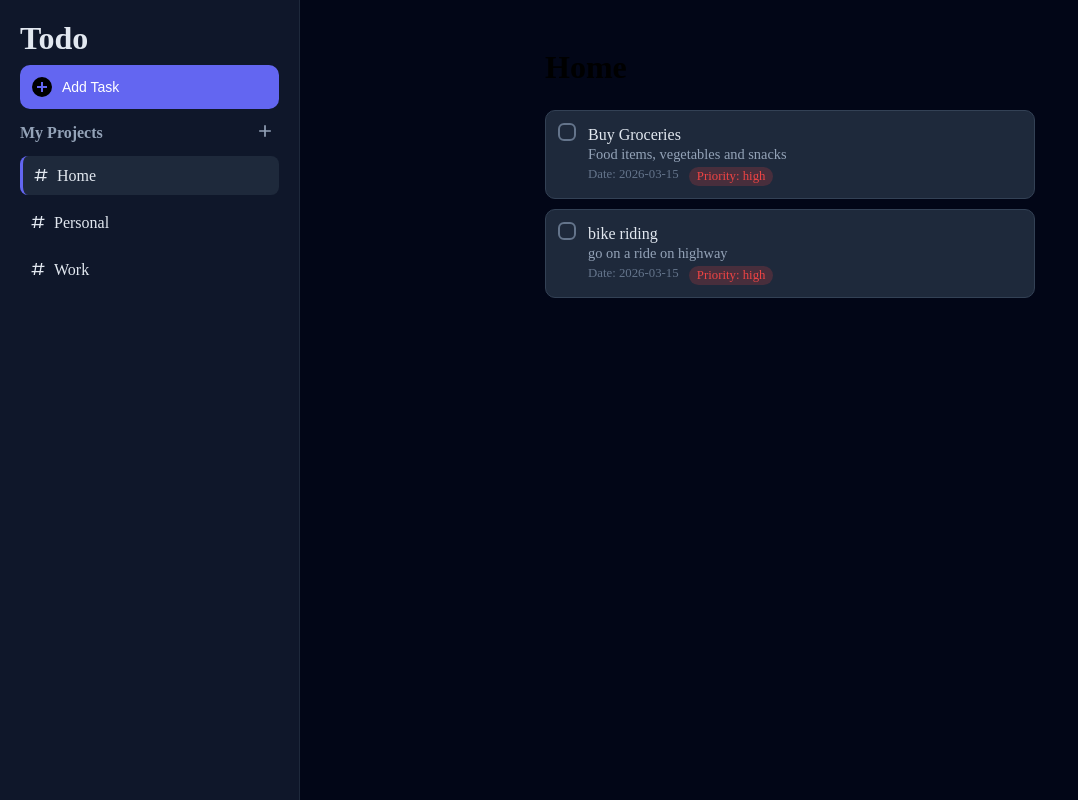
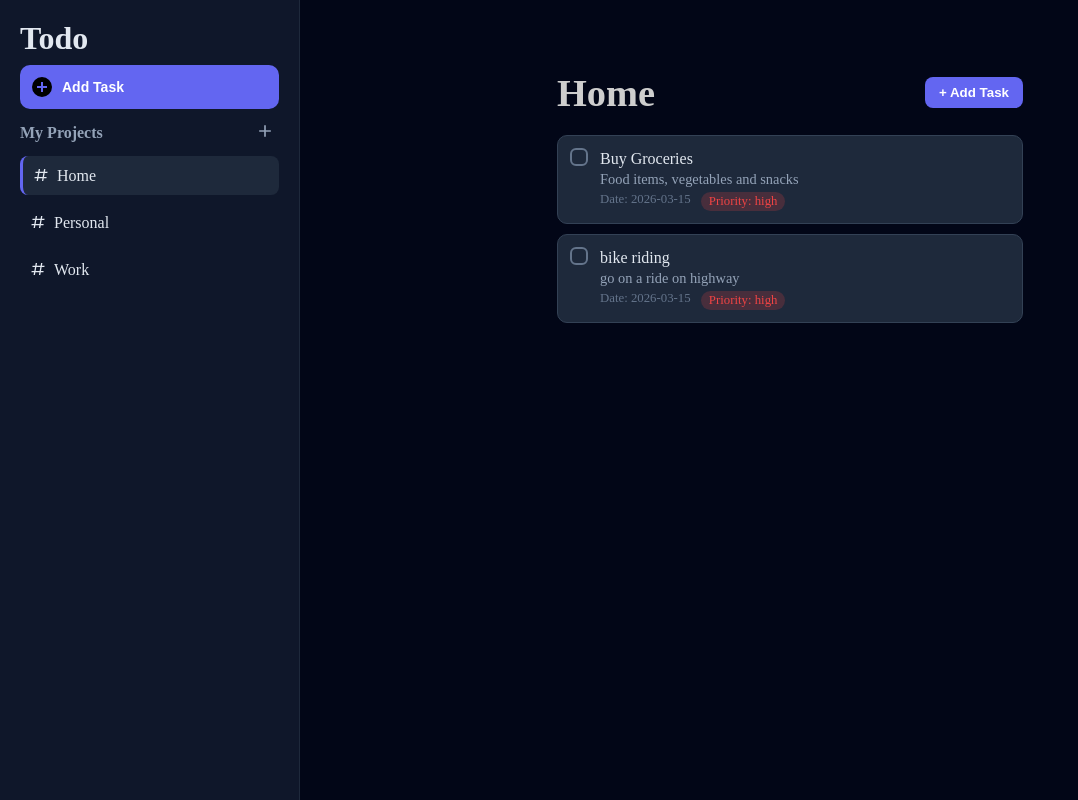
Before and after one commit to wolfieslab/Todo-app, a website built with webpack: page src/index.html in a window 1280 px wide. Shown: the whole page, without its empty margins (0-1078 px from the left). Built offline with nearby package versions, Linux system fonts and the light colour scheme.

Commit message:
feat: implement main content area with header and add task button

```diff
--- a/modules/ui/render.js
+++ b/modules/ui/render.js
@@ -18,7 +18,7 @@ export function renderProjects() {
         div.dataset.index = index;
 
         const activeIndex = getActiveProjectIndex();
-        if(index === activeIndex) {
+        if (index === activeIndex) {
             div.classList.add("active");
         }
 
@@ -52,11 +52,21 @@ export function renderTodos() {
     const project = getActiveProject();
     const todos = project.getTodos();
 
-    const heading = document.createElement("h2");
-    heading.classList.add("title");
-    heading.textContent = project.name;
+    const header = document.createElement("div");
+    header.classList.add("main-header");
 
-    list.appendChild(heading);
+    const title = document.createElement("h2");
+    title.classList.add("title");
+    title.textContent = project.name;
+
+    const addBtn = document.createElement("button");
+    addBtn.classList.add("header-add-btn");
+    addBtn.textContent = "+ Add Task";
+
+    addBtn.addEventListener("click", () => openTaskModal(addTodoToActiveProject, renderTodos));
+
+    header.append(title, addBtn);
+    list.appendChild(header);
 
     todos.forEach((todo, index) => {
         const item = createTodoElement(todo, index);
--- a/src/index.html
+++ b/src/index.html
@@ -8,7 +8,9 @@
 <body>
     <div id="app">
         <aside id="projects"></aside>
-        <main id="todos"></main>
+        <main id="main-content">
+            <div id="todos"></div>
+        </main>
     </div>
 </body>
 </html>
--- a/src/styles.css
+++ b/src/styles.css
@@ -22,6 +22,12 @@
     gap: 8px;
 }
 
+#main-content {
+    flex: 1;
+    padding: 24px;
+    overflow-y: auto;
+}
+
 #projects button:hover {
     background-color: rgba(0, 0, 0, 0.1);
 }
@@ -29,6 +35,8 @@
 #todos {
     padding: 5% 25%;
 }
+
+/* Project sidebar layout */
 
 div.logo {
     font-size: 2em;
@@ -60,7 +68,7 @@ button.add-task-btn {
     background: #6366f1;
     color: white;
     gap: 8px;
-    font-weight: 500;
+    font-weight: bold;
     font-size: 14px;
     border: none;
     border-radius: 10px;
@@ -147,9 +155,29 @@ button.add-task-btn {
     transform: rotate(45deg);
 }
 
-#todos .title {
-    font-size: 32px;
-    margin-bottom: 24px;
+/* Main content layout */
+
+.main-header {
+    display: flex;
+    justify-content: space-between;
+    align-items: center;
+    margin-bottom: 20px;
+}
+
+.main-header .title {
+    font-size: 2.4em;
+    font-weight: 600;
+    color: rgb(206, 206, 206);
+}
+
+.header-add-btn {
+    background: #6366f1;
+    color: white;
+    border: none;
+    padding: 8px 14px;
+    border-radius: 8px;
+    font-weight: bold;
+    cursor: pointer;
 }
 
 /* todo layout  */
```
